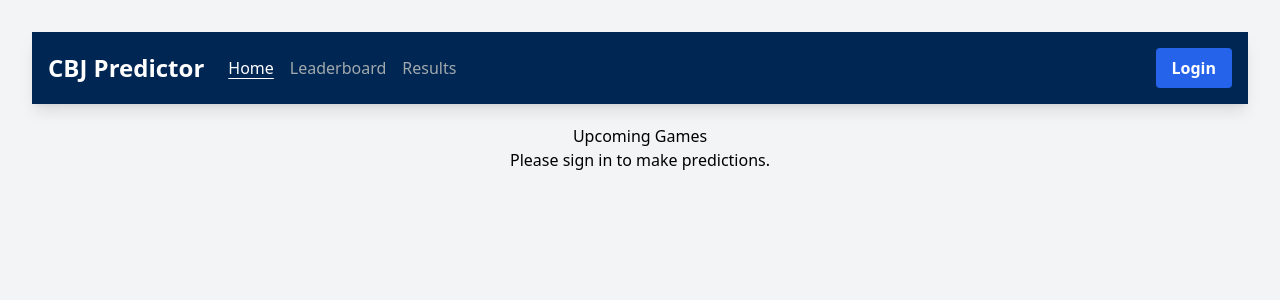
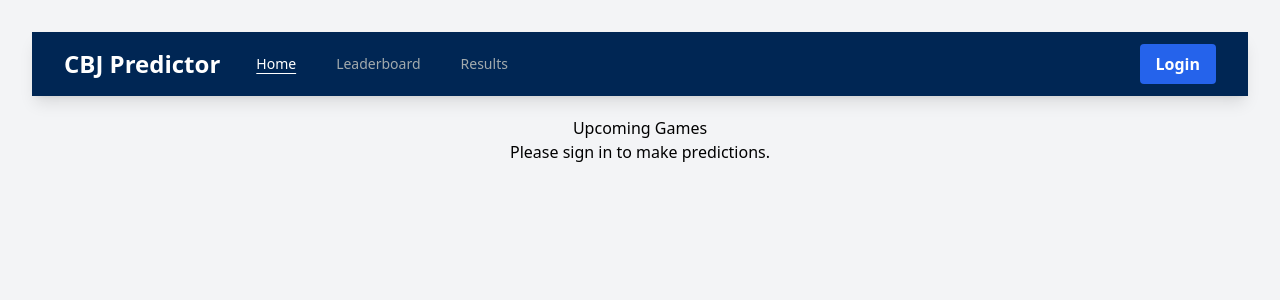
Before and after one commit to svans/cbj-prediction-app, a React (Vite) app in the folder client/: page / in a window 1280 px wide. Shown: the top 300 px of the page. Built offline with nearby package versions, Linux system fonts and the light colour scheme; no server answers.

Commit message:
Updated Nav UI

```diff
--- a/client/src/components/GameList.jsx
+++ b/client/src/components/GameList.jsx
@@ -3,28 +3,48 @@
 import React, { useState, useEffect } from 'react';
 import axios from 'axios';
 import PredictionForm from './PredictionForm';
-import CommunityPicks from './CommunityPicks'; // <-- Import the new component
+import CommunityPicks from './CommunityPicks';
 import { auth } from '../firebase';
 
 const GameList = () => {
     const [games, setGames] = useState([]);
     const [loading, setLoading] = useState(true);
     const [openFormId, setOpenFormId] = useState(null);
-    const [openPicksId, setOpenPicksId] = useState(null); // <-- State to show/hide picks
+    const [openPicksId, setOpenPicksId] = useState(null);
     const [myPredictions, setMyPredictions] = useState({});
     const userId = auth.currentUser?.uid;
 
     useEffect(() => {
-        // ... (fetchGameData logic remains the same) ...
+        const fetchGameData = async () => {
+            if (!userId) {
+                const scheduleRes = await axios.get('http://localhost:3001/api/schedule');
+                setGames(scheduleRes.data.games);
+                setLoading(false);
+                return;
+            }
+            try {
+                const [scheduleRes, predictionsRes] = await Promise.all([
+                    axios.get('http://localhost:3001/api/schedule'),
+                    axios.get(`http://localhost:3001/api/my-predictions/${userId}`)
+                ]);
+                setGames(scheduleRes.data.games);
+                setMyPredictions(predictionsRes.data);
+            } catch (error) {
+                console.error("Error fetching game data!", error);
+            } finally {
+                setLoading(false);
+            }
+        };
+        fetchGameData();
     }, [userId]);
 
     const toggleForm = (gameId) => {
-        setOpenPicksId(null); // Close picks when opening form
+        setOpenPicksId(null);
         setOpenFormId(prevId => (prevId === gameId ? null : gameId));
     };
 
     const togglePicks = (gameId) => {
-        setOpenFormId(null); // Close form when opening picks
+        setOpenFormId(null);
         setOpenPicksId(prevId => (prevId === gameId ? null : prevId));
     };
 
@@ -42,27 +62,26 @@ const GameList = () => {
 
                 return (
                     <div key={game.id} className="bg-white shadow-lg rounded-lg p-4 transition-shadow hover:shadow-xl">
-                        <div className="flex justify-between items-center">
-                            <div>
+                        <div className="flex flex-col md:flex-row justify-between md:items-center gap-4">
+                            <div className="text-center md:text-left">
                                 <h4 className="text-xl font-bold text-union-blue">{game.awayTeam.placeName.default} @ {game.homeTeam.placeName.default}</h4>
                                 <p className="text-gray-600">{new Date(game.startTimeUTC).toLocaleString()}</p>
                             </div>
-                            <div className="flex gap-2">
-                                {/* Always show the View Picks button */}
-                                <button onClick={() => togglePicks(game.id)} className="bg-gray-600 hover:bg-gray-700 text-white font-bold py-2 px-4 rounded transition-colors">
-                                    {arePicksOpen ? 'Hide Picks' : 'View Picks'}
+                            <div className="flex gap-2 w-full md:w-auto">
+                                <button onClick={() => togglePicks(game.id)} className="flex-1 bg-gray-600 hover:bg-gray-700 text-white font-bold py-2 px-4 rounded transition-colors">
+                                    {arePicksOpen ? 'Hide' : 'Picks'}
                                 </button>
 
                                 {!isLocked && (
                                     isFormOpen ? (
-                                        <button onClick={() => toggleForm(game.id)} className="bg-goal-red hover:bg-red-700 text-white font-bold py-2 px-4 rounded transition-colors">Cancel</button>
+                                        <button onClick={() => toggleForm(game.id)} className="flex-1 bg-goal-red hover:bg-red-700 text-white font-bold py-2 px-4 rounded transition-colors">Cancel</button>
                                     ) : existingPrediction ? (
-                                        <button onClick={() => toggleForm(game.id)} className="bg-yellow-500 hover:bg-yellow-600 text-white font-bold py-2 px-4 rounded transition-colors">Edit Prediction</button>
+                                        <button onClick={() => toggleForm(game.id)} className="flex-1 bg-yellow-500 hover:bg-yellow-600 text-white font-bold py-2 px-4 rounded transition-colors">Edit</button>
                                     ) : (
-                                        <button onClick={() => toggleForm(game.id)} className="bg-blue-600 hover:bg-blue-700 text-white font-bold py-2 px-4 rounded transition-colors">Make Prediction</button>
+                                        <button onClick={() => toggleForm(game.id)} className="flex-1 bg-blue-600 hover:bg-blue-700 text-white font-bold py-2 px-4 rounded transition-colors">Predict</button>
                                     )
                                 )}
-                                {isLocked && <div className="bg-gray-400 text-white font-bold py-2 px-4 rounded cursor-not-allowed">Locked</div>}
+                                {isLocked && <div className="flex-1 text-center bg-gray-400 text-white font-bold py-2 px-4 rounded cursor-not-allowed">Locked</div>}
                             </div>
                         </div>
                         {isFormOpen && (
--- a/client/src/components/Navbar.jsx
+++ b/client/src/components/Navbar.jsx
@@ -1,12 +1,16 @@
 // client/src/components/Navbar.jsx
-import React from 'react';
+
+import React, { useState } from 'react';
 import { Link, NavLink } from 'react-router-dom';
 import { auth } from '../firebase';
 import { signOut } from 'firebase/auth';
 
 const Navbar = ({ user }) => {
+    const [isMenuOpen, setIsMenuOpen] = useState(false);
+
     const handleLogout = () => {
         signOut(auth);
+        setIsMenuOpen(false);
     };
 
     const activeLinkStyle = {
@@ -15,20 +19,56 @@ const Navbar = ({ user }) => {
         color: 'white',
     };
 
+    const mobileLinkStyle = "text-gray-300 hover:bg-gray-700 hover:text-white block px-3 py-2 rounded-md text-base font-medium";
+    const mobileActiveLinkStyle = "bg-gray-900 text-white block px-3 py-2 rounded-md text-base font-medium";
+
     return (
-        <nav className="flex justify-between items-center p-4 bg-union-blue text-star-silver shadow-lg">
-            <div className="flex items-center gap-6">
+        <nav className="bg-union-blue shadow-lg">
+            <div className="max-w-7xl mx-auto px-2 sm:px-6 lg:px-8">
+                <div className="relative flex items-center justify-between h-16">
+                    {/* Mobile menu button */}
+                    <div className="absolute inset-y-0 left-0 flex items-center md:hidden">
+                        <button
+                            onClick={() => setIsMenuOpen(!isMenuOpen)}
+                            type="button"
+                            className="inline-flex items-center justify-center p-2 rounded-md text-gray-400 hover:text-white hover:bg-gray-700 focus:outline-none focus:ring-2 focus:ring-inset focus:ring-white"
+                            aria-controls="mobile-menu"
+                            aria-expanded="false"
+                        >
+                            <span className="sr-only">Open main menu</span>
+                            {/* Icon when menu is closed */}
+                            {!isMenuOpen ? (
+                                <svg className="block h-6 w-6" xmlns="http://www.w3.org/2000/svg" fill="none" viewBox="0 0 24 24" stroke="currentColor" aria-hidden="true">
+                                    <path strokeLinecap="round" strokeLinejoin="round" strokeWidth="2" d="M4 6h16M4 12h16M4 18h16" />
+                                </svg>
+                            ) : (
+                                // Icon when menu is open
+                                <svg className="block h-6 w-6" xmlns="http://www.w3.org/2000/svg" fill="none" viewBox="0 0 24 24" stroke="currentColor" aria-hidden="true">
+                                    <path strokeLinecap="round" strokeLinejoin="round" strokeWidth="2" d="M6 18L18 6M6 6l12 12" />
+                                </svg>
+                            )}
+                        </button>
+                    </div>
+
+                    {/* Desktop Menu */}
+                    <div className="flex-1 flex items-center justify-center md:items-stretch md:justify-start">
+                        <div className="flex-shrink-0 flex items-center">
                              <h1 className="text-2xl font-bold text-white">CBJ Predictor</h1>
-                <div className="flex items-center gap-4">
-                    <NavLink to="/" style={({ isActive }) => isActive ? activeLinkStyle : undefined} className="hover:text-white transition-colors">Home</NavLink>
-                    <NavLink to="/leaderboard" style={({ isActive }) => isActive ? activeLinkStyle : undefined} className="hover:text-white transition-colors">Leaderboard</NavLink>
-                    <NavLink to="/results" style={({ isActive }) => isActive ? activeLinkStyle : undefined} className="hover:text-white transition-colors">Results</NavLink>
+                        </div>
+                        <div className="hidden md:block md:ml-6">
+                            <div className="flex space-x-4">
+                                <NavLink to="/" style={({ isActive }) => isActive ? activeLinkStyle : undefined} className="text-star-silver hover:text-white transition-colors px-3 py-2 rounded-md text-sm font-medium">Home</NavLink>
+                                <NavLink to="/leaderboard" style={({ isActive }) => isActive ? activeLinkStyle : undefined} className="text-star-silver hover:text-white transition-colors px-3 py-2 rounded-md text-sm font-medium">Leaderboard</NavLink>
+                                <NavLink to="/results" style={({ isActive }) => isActive ? activeLinkStyle : undefined} className="text-star-silver hover:text-white transition-colors px-3 py-2 rounded-md text-sm font-medium">Results</NavLink>
                             </div>
                         </div>
-            <div className="flex items-center gap-4">
+                    </div>
+
+                    {/* User Info / Logout */}
+                    <div className="hidden md:flex items-center gap-4">
                          {user ? (
                             <>
-                        <span className="text-sm">{user.email}</span>
+                                <span className="text-sm text-star-silver">{user.email}</span>
                                 <button onClick={handleLogout} className="bg-goal-red hover:bg-red-700 text-white font-bold py-2 px-4 rounded transition-colors duration-300">
                                     Logout
                                 </button>
@@ -39,6 +79,28 @@ const Navbar = ({ user }) => {
                             </Link>
                         )}
                     </div>
+                </div>
+            </div>
+
+            {/* Mobile menu, show/hide based on menu state */}
+            {isMenuOpen && (
+                <div className="md:hidden" id="mobile-menu">
+                    <div className="px-2 pt-2 pb-3 space-y-1">
+                        <NavLink to="/" onClick={() => setIsMenuOpen(false)} className={({isActive}) => isActive ? mobileActiveLinkStyle : mobileLinkStyle}>Home</NavLink>
+                        <NavLink to="/leaderboard" onClick={() => setIsMenuOpen(false)} className={({isActive}) => isActive ? mobileActiveLinkStyle : mobileLinkStyle}>Leaderboard</NavLink>
+                        <NavLink to="/results" onClick={() => setIsMenuOpen(false)} className={({isActive}) => isActive ? mobileActiveLinkStyle : mobileLinkStyle}>Results</NavLink>
+                         {user ? (
+                            <button onClick={handleLogout} className="w-full text-left bg-goal-red hover:bg-red-700 text-white font-bold px-3 py-2 rounded">
+                                Logout ({user.email})
+                            </button>
+                        ) : (
+                            <Link to="/login" onClick={() => setIsMenuOpen(false)} className="bg-blue-600 hover:bg-blue-700 text-white font-bold block px-3 py-2 rounded">
+                                Login
+                            </Link>
+                        )}
+                    </div>
+                </div>
+            )}
         </nav>
     );
 };
```
Lines whose indentation alone changed are shown as unchanged.
